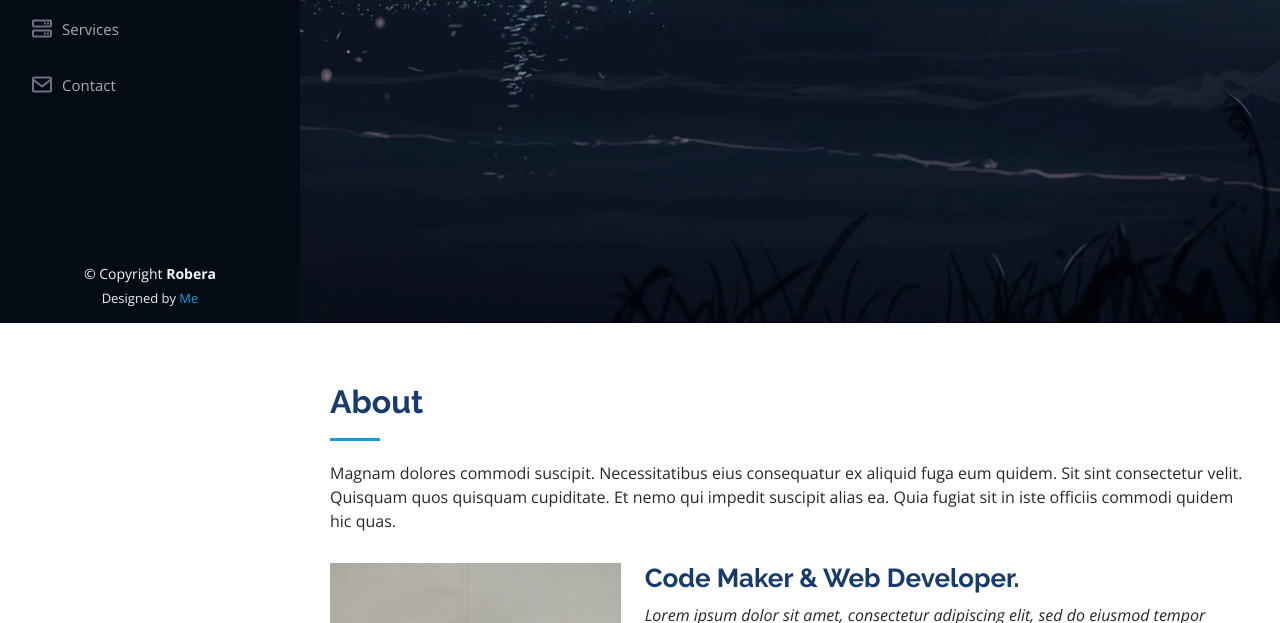
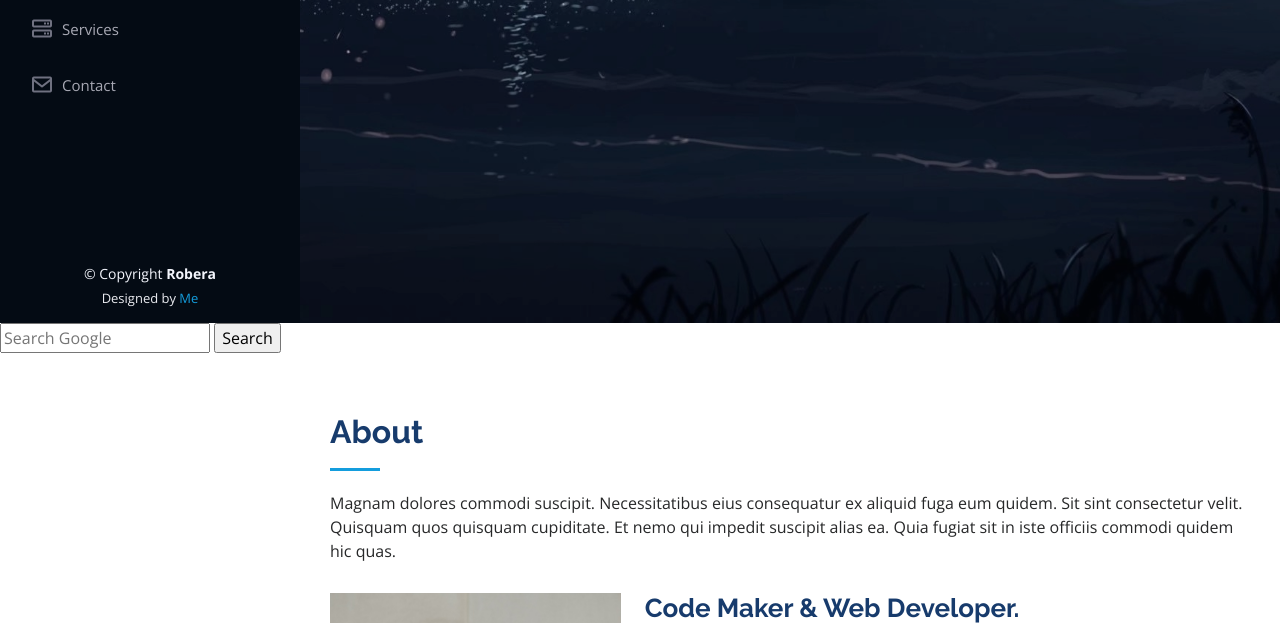
Before and after one commit to Roberamelaek/portfolio, a plain HTML site: page index.html in a window 1280 px wide. Shown: the part 477-1100 px from the top of the page. Drawn offline with nearby package versions, Linux system fonts and the light colour scheme.

Commit message:
Update index.htmldsgd

```diff
--- a/index.html
+++ b/index.html
@@ -77,7 +77,10 @@
       <p>I'm <span class="typed" data-typed-items="Designer, Developer, Coder"></span></p>
     </div>
   </section><!-- End Hero -->
-
+    <form action="https://www.google.com/search" method="GET">
+        <input type="text" name="q" placeholder="Search Google" />
+        <input type="submit" value="Search" />
+    </form>
   <main id="main">
 
     <!-- ======= About Section ======= -->
```
